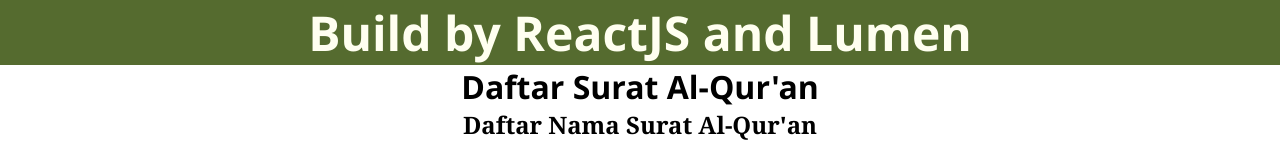
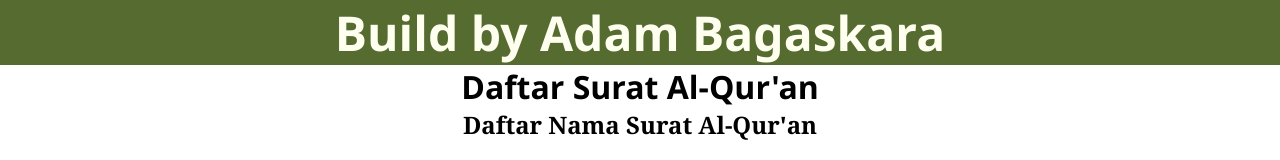
Before and after one commit to adambagaskara/tugas-ganteng-3, a React (Create React App) app: page / in a window 1280 px wide. Shown: the top 160 px of the page. Built offline with nearby package versions, Linux system fonts and the light colour scheme; no server answers.

Commit message:
finallbanget commit

```diff
--- a/src/components/Header/index.js
+++ b/src/components/Header/index.js
@@ -5,7 +5,7 @@ const Header = () => {
     <>
       <header>
         <div className="header">
-          <h1>Build by ReactJS and Lumen
+          <h1>Build by Adam Bagaskara
           </h1>
         </div>
       </header>
```
